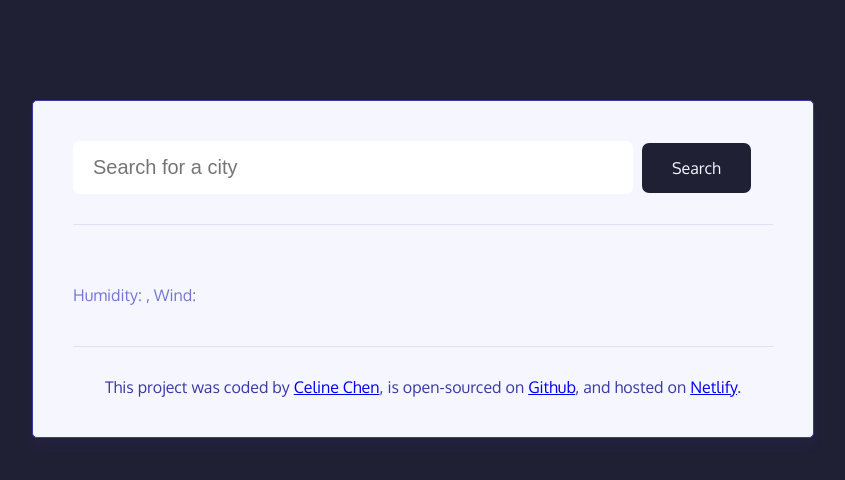
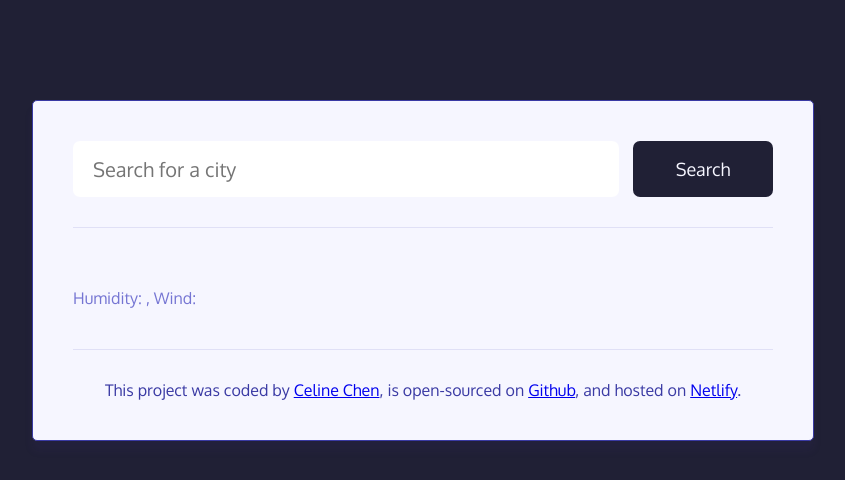
Before and after one commit to dopesloth/weather-project, a plain HTML site: page index.html in a window 1280 px wide. Shown: the whole page, without its empty margins (217-1062 px from the left). Drawn offline with nearby package versions, Linux system fonts and the light colour scheme; no server answers.

Commit message:
Updated search bar sizing

```diff
--- a/src/style.css
+++ b/src/style.css
@@ -20,14 +20,20 @@ header {
   padding: 0px 0px 30px 0px;
 }
 
+.search-form {
+  display: flex;
+  justify-content: space-between;
+}
+
 .search-input {
   background-color: white;
   padding: 15px 20px;
   border: none;
-  width: 80%;
+  width: 78%;
   font-size: 20px;
   border-radius: 7px;
   color: rgb(32, 32, 53);
+  font-family: "Oxygen", sans-serif;
 }
 
 .search-button {
@@ -36,9 +42,9 @@ header {
   font-family: "Oxygen", sans-serif;
   padding: 15px 30px;
   border-radius: 7px;
-  font-size: 16px;
+  font-size: 18px;
   border: none;
-  margin-left: 5px;
+  width: 20%;
 }
 
 .weather-data {
```
